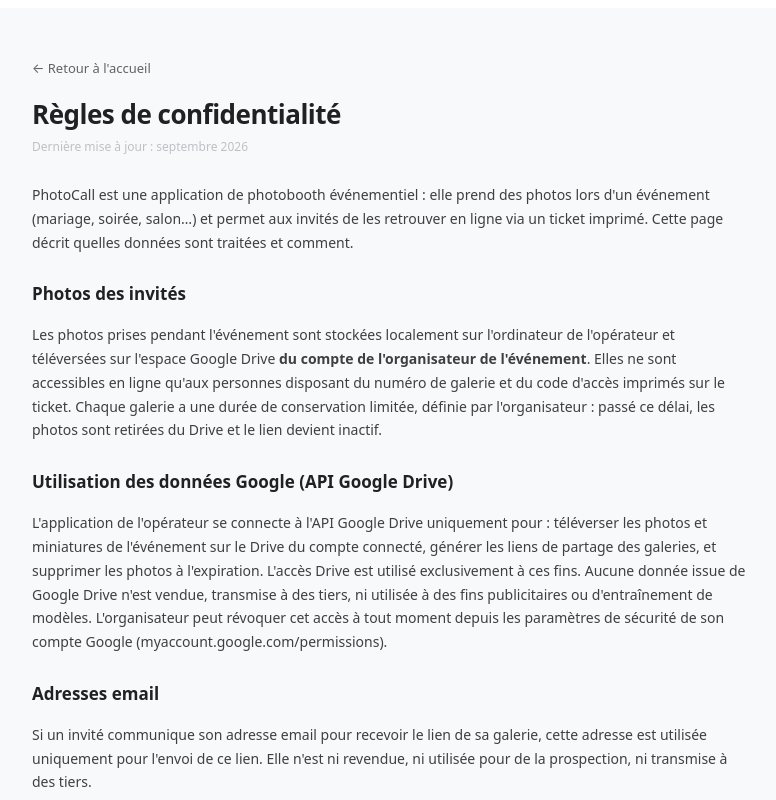
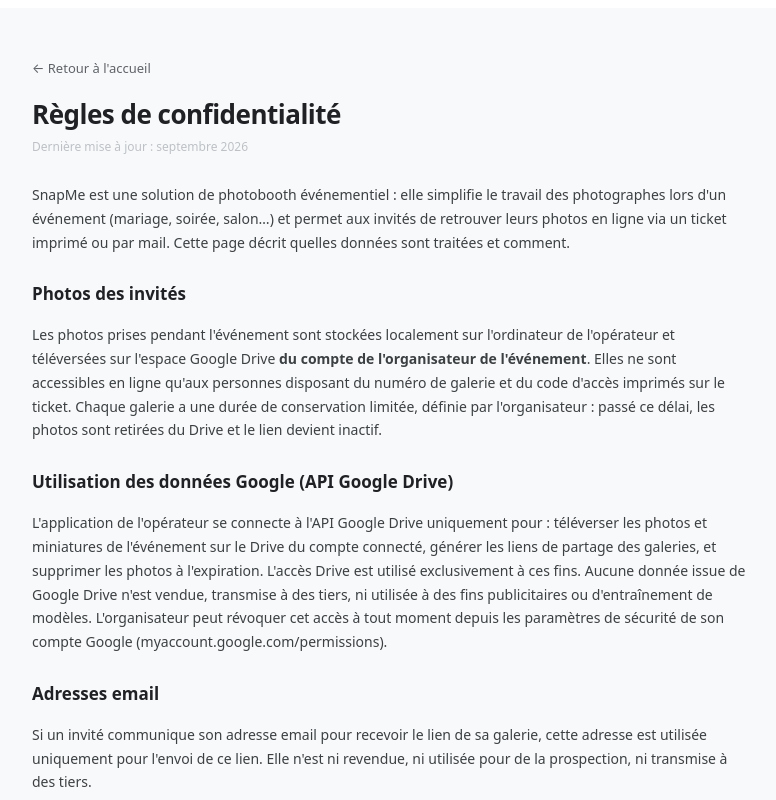
Before and after one commit to louisresche/photocall-gallery, a React (Vite) app: page /confidentialite in a window 1280 px wide. Shown: the top 800 px of the page, without its empty margins (248-1024 px from the left). Built offline with nearby package versions, Linux system fonts and the light colour scheme.

Commit message:
feat: pages légales au nom de SnapMe

```diff
--- a/src/pages/LegalPage.tsx
+++ b/src/pages/LegalPage.tsx
@@ -27,9 +27,10 @@ export function PrivacyPage() {
   return (
     <LegalLayout title="Règles de confidentialité">
       <p>
-        PhotoCall est une application de photobooth événementiel : elle prend des photos lors d'un
-        événement (mariage, soirée, salon…) et permet aux invités de les retrouver en ligne via un
-        ticket imprimé. Cette page décrit quelles données sont traitées et comment.
+        SnapMe est une solution de photobooth événementiel : elle simplifie le travail des
+        photographes lors d'un événement (mariage, soirée, salon…) et permet aux invités de
+        retrouver leurs photos en ligne via un ticket imprimé ou par mail. Cette page décrit
+        quelles données sont traitées et comment.
       </p>
 
       <H2>Photos des invités</H2>
@@ -82,13 +83,13 @@ export function TermsPage() {
   return (
     <LegalLayout title="Conditions d'utilisation">
       <p>
-        En utilisant ce site de galerie photo, vous acceptez les conditions suivantes.
+        En utilisant SnapMe, vous acceptez les conditions suivantes :
       </p>
 
       <H2>Objet du service</H2>
       <p>
         Ce site permet aux invités d'un événement de consulter, télécharger et recevoir par email
-        les photos prises par le photobooth PhotoCall lors de cet événement. L'accès à une galerie
+        les photos prises via SnapMe lors de cet événement. L'accès à une galerie
         nécessite le numéro et le code d'accès imprimés sur le ticket remis pendant l'événement.
       </p>
 
@@ -110,7 +111,7 @@ export function TermsPage() {
 
       <H2>Responsabilité</H2>
       <p>
-        Le service est fourni « en l'état ». L'exploitant du photobooth ne saurait être tenu
+        Le service est fourni « en l'état ». L'exploitant de SnapMe ne saurait être tenu
         responsable d'une indisponibilité temporaire du site, de la perte de photos après la période
         de conservation annoncée, ou d'un usage des photos par des tiers à qui un invité aurait
         communiqué le code d'accès.
```
